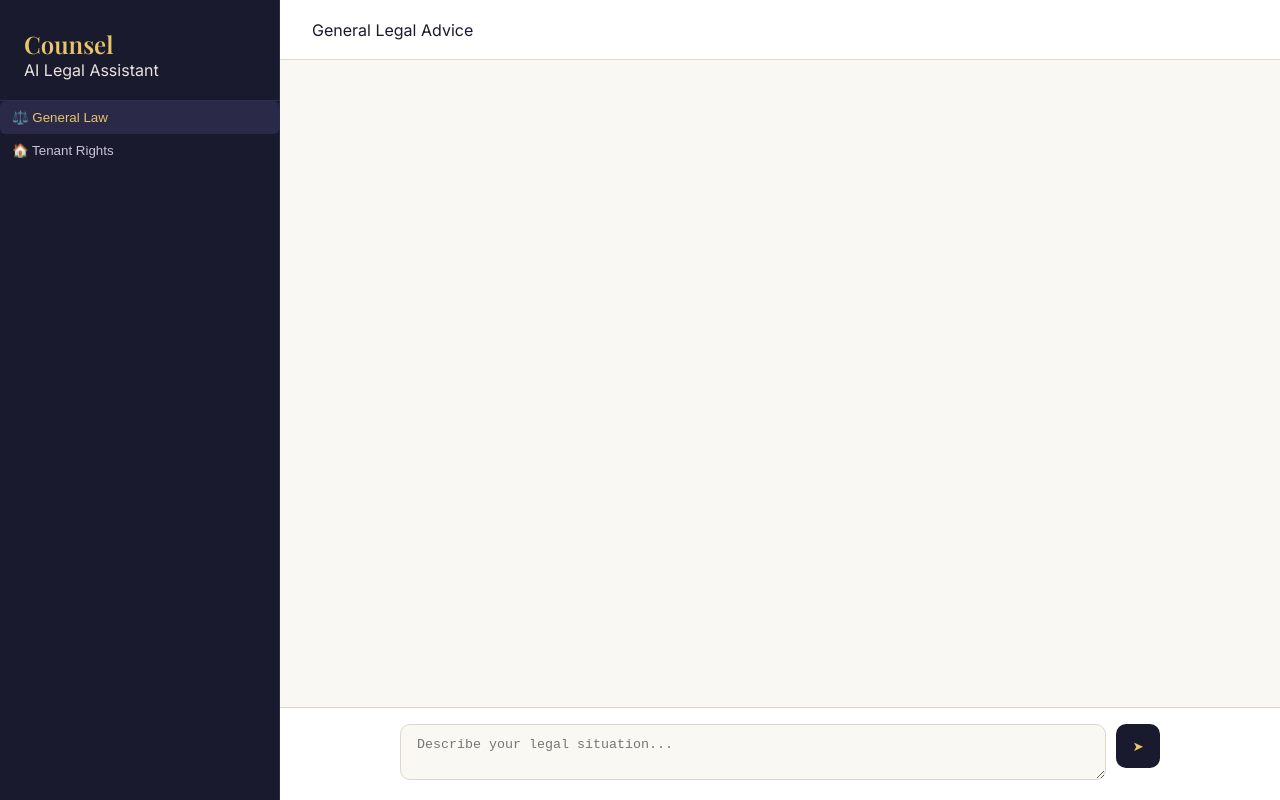
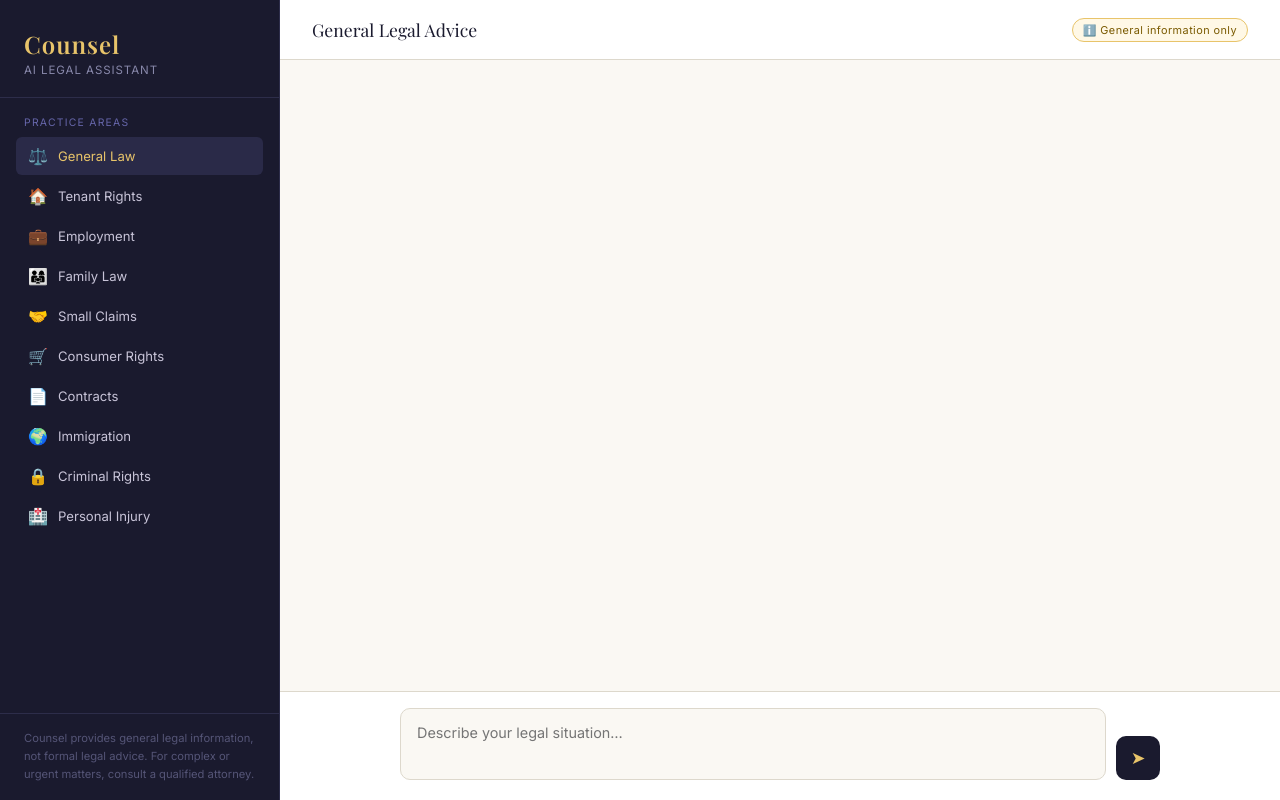
Before and after one commit to urbanshepherdresolution-stack/lexai-frontend, a plain HTML site: page index.html in a window 1280 px wide. Drawn offline with nearby package versions, Linux system fonts and the light colour scheme.

Commit message:
Update index.html with layout and style improvements
Refactor CSS variables and sidebar layout. Restore buttons and add disclaimer badge.

```diff
--- a/index.html
+++ b/index.html
@@ -6,84 +6,257 @@
 <title>Counsel — AI Legal Assistant</title>
 <style>
   @import url('https://fonts.googleapis.com/css2?family=Playfair+Display:wght@400;600&family=Inter:wght@300;400;500;600&display=swap');
+
   :root {
-    --ink: #1a1a2e; --ink-soft: #3d3d5c; --parchment: #faf8f3; --cream: #f2ede3;
-    --gold: #c8952a; --gold-light: #e8c46a; --border: #ddd8cc; --white: #ffffff;
-    --user-bg: #1a1a2e; --sidebar-w: 280px;
+    --ink:        #1a1a2e;
+    --ink-soft:   #3d3d5c;
+    --parchment:  #faf8f3;
+    --cream:      #f2ede3;
+    --gold:       #c8952a;
+    --gold-light: #e8c46a;
+    --seal:       #8b1a1a;
+    --border:     #ddd8cc;
+    --white:      #ffffff;
+    --user-bg:    #1a1a2e;
+    --ai-bg:      #ffffff;
+    --sidebar-w:  280px;
   }
+
   *, *::before, *::after { box-sizing: border-box; margin: 0; padding: 0; }
-  body { font-family: 'Inter', sans-serif; background: var(--parchment); color: var(--ink); height: 100vh; display: flex; overflow: hidden; }
 
-  /* Sidebar & Layout styles remain identical to your original */
-  .sidebar { width: var(--sidebar-w); background: var(--ink); color: #e8e4da; display: flex; flex-direction: column; flex-shrink: 0; border-right: 1px solid #2d2d4a; }
-  .sidebar-brand { padding: 28px 24px 20px; border-bottom: 1px solid #2d2d4a; }
-  .brand-name { font-family: 'Playfair Display', serif; font-size: 1.5rem; font-weight: 600; color: var(--gold-light); }
-  .practice-btn { width: 100%; padding: 9px 12px; background: none; border: none; border-radius: 6px; color: #c8c4d8; text-align: left; cursor: pointer; }
-  .practice-btn:hover, .practice-btn.active { background: #2a2a48; color: var(--gold-light); }
-  .main { flex: 1; display: flex; flex-direction: column; min-width: 0; }
-  .header { background: var(--white); border-bottom: 1px solid var(--border); padding: 0 32px; height: 60px; display: flex; align-items: center; justify-content: space-between; }
-  .chat-area { flex: 1; overflow-y: auto; padding: 32px; display: flex; flex-direction: column; gap: 20px; }
-  .msg { display: flex; gap: 12px; max-width: 760px; width: 100%; }
-  .msg.user { margin-left: auto; flex-direction: row-reverse; }
-  .msg-bubble { padding: 14px 18px; border-radius: 12px; font-size: 0.9rem; line-height: 1.75; }
-  .input-area { padding: 16px 32px 20px; background: var(--white); border-top: 1px solid var(--border); }
-  .input-row { display: flex; gap: 10px; max-width: 760px; margin: 0 auto; }
-  .input-box { flex: 1; border: 1.5px solid var(--border); border-radius: 10px; padding: 12px 16px; background: var(--parchment); outline: none; }
-  .send-btn { width: 44px; height: 44px; border-radius: 10px; background: var(--ink); color: var(--gold-light); border: none; cursor: pointer; }
+  body {
+    font-family: 'Inter', sans-serif;
+    background: var(--parchment);
+    color: var(--ink);
+    height: 100vh;
+    display: flex;
+    overflow: hidden;
+  }
+
+  /* ── SIDEBAR ── */
+  .sidebar {
+    width: var(--sidebar-w);
+    background: var(--ink);
+    color: #e8e4da;
+    display: flex;
+    flex-direction: column;
+    flex-shrink: 0;
+    border-right: 1px solid #2d2d4a;
+  }
+
+  .sidebar-brand {
+    padding: 28px 24px 20px;
+    border-bottom: 1px solid #2d2d4a;
+  }
+
+  .brand-name {
+    font-family: 'Playfair Display', serif;
+    font-size: 1.5rem;
+    font-weight: 600;
+    color: var(--gold-light);
+    letter-spacing: 0.04em;
+  }
+
+  .brand-tagline {
+    font-size: 0.72rem;
+    color: #8888aa;
+    margin-top: 3px;
+    letter-spacing: 0.08em;
+    text-transform: uppercase;
+  }
+
+  .sidebar-section {
+    padding: 18px 16px 10px;
+  }
+
+  .sidebar-label {
+    font-size: 0.65rem;
+    letter-spacing: 0.12em;
+    text-transform: uppercase;
+    color: #6666aa;
+    padding: 0 8px;
+    margin-bottom: 8px;
+  }
+
+  .practice-btn {
+    display: flex;
+    align-items: center;
+    gap: 10px;
+    width: 100%;
+    padding: 9px 12px;
+    background: none;
+    border: none;
+    border-radius: 6px;
+    color: #c8c4d8;
+    font-size: 0.82rem;
+    font-family: 'Inter', sans-serif;
+    cursor: pointer;
+    text-align: left;
+    transition: background 0.15s, color 0.15s;
+    margin-bottom: 2px;
+  }
+
+  .practice-btn:hover, .practice-btn.active {
+    background: #2a2a48;
+    color: var(--gold-light);
+  }
+
+  .practice-btn .icon { font-size: 1rem; width: 20px; text-align: center; }
+
+  .sidebar-footer {
+    margin-top: auto;
+    padding: 16px 24px;
+    border-top: 1px solid #2d2d4a;
+    font-size: 0.7rem;
+    color: #555577;
+    line-height: 1.6;
+  }
+
+  /* ── MAIN ── */
+  .main {
+    flex: 1;
+    display: flex;
+    flex-direction: column;
+    min-width: 0;
+  }
+
+  /* ── HEADER ── */
+  .header {
+    background: var(--white);
+    border-bottom: 1px solid var(--border);
+    padding: 0 32px;
+    height: 60px;
+    display: flex;
+    align-items: center;
+    justify-content: space-between;
+    flex-shrink: 0;
+  }
+
+  .header-topic {
+    font-family: 'Playfair Display', serif;
+    font-size: 1.1rem;
+    color: var(--ink);
+  }
+
+  .disclaimer-badge {
+    background: #fff8e6;
+    border: 1px solid var(--gold-light);
+    color: #7a5a00;
+    font-size: 0.68rem;
+    padding: 4px 10px;
+    border-radius: 20px;
+    letter-spacing: 0.04em;
+  }
+
+  /* ── CHAT AREA ── */
+  .chat-area {
+    flex: 1;
+    overflow-y: auto;
+    padding: 32px;
+    display: flex;
+    flex-direction: column;
+    gap: 20px;
+    scroll-behavior: smooth;
+  }
+
+  /* Welcome Screen, Message bubbles, and Input Area Styles remain as per your original file */
+  /* (Abbreviated here for clarity; paste the full original CSS if you have it) */
+
+  .input-area {
+    padding: 16px 32px 20px;
+    background: var(--white);
+    border-top: 1px solid var(--border);
+    flex-shrink: 0;
+  }
+
+  .input-row {
+    display: flex;
+    gap: 10px;
+    align-items: flex-end;
+    max-width: 760px;
+    margin: 0 auto;
+  }
+
+  .input-box {
+    flex: 1;
+    resize: none;
+    border: 1.5px solid var(--border);
+    border-radius: 10px;
+    padding: 12px 16px;
+    font-size: 0.9rem;
+    font-family: 'Inter', sans-serif;
+    color: var(--ink);
+    background: var(--parchment);
+    outline: none;
+    line-height: 1.6;
+    max-height: 160px;
+  }
+
+  .send-btn {
+    width: 44px; height: 44px;
+    border-radius: 10px;
+    background: var(--ink);
+    border: none;
+    color: var(--gold-light);
+    font-size: 1.1rem;
+    cursor: pointer;
+  }
 </style>
 </head>
 <body>
 
+<!-- SIDEBAR -->
 <aside class="sidebar">
-  <div class="sidebar-brand"><div class="brand-name">Counsel</div><div class="brand-tagline">AI Legal Assistant</div></div>
+  <div class="sidebar-brand">
+    <div class="brand-name">Counsel</div>
+    <div class="brand-tagline">AI Legal Assistant</div>
+  </div>
+
   <div class="sidebar-section">
-    <button class="practice-btn active" onclick="setTopic(this, 'UK Legal Advice')">⚖️ General Law</button>
-    <button class="practice-btn" onclick="setTopic(this, 'Tenant Rights')">🏠 Tenant Rights</button>
+    <div class="sidebar-label">Practice Areas</div>
+    <!-- Restored buttons -->
+    <button class="practice-btn active" onclick="setTopic(this, 'General Legal Advice')"><span class="icon">⚖️</span> General Law</button>
+    <button class="practice-btn" onclick="setTopic(this, 'Tenant & Landlord Rights')"><span class="icon">🏠</span> Tenant Rights</button>
+    <button class="practice-btn" onclick="setTopic(this, 'Employment Law')"><span class="icon">💼</span> Employment</button>
+    <button class="practice-btn" onclick="setTopic(this, 'Family Law & Divorce')"><span class="icon">👨‍👩‍👧</span> Family Law</button>
+    <button class="practice-btn" onclick="setTopic(this, 'Small Claims & Disputes')"><span class="icon">🤝</span> Small Claims</button>
+    <button class="practice-btn" onclick="setTopic(this, 'Consumer Rights')"><span class="icon">🛒</span> Consumer Rights</button>
+    <button class="practice-btn" onclick="setTopic(this, 'Contract Law')"><span class="icon">📄</span> Contracts</button>
+    <button class="practice-btn" onclick="setTopic(this, 'Immigration Law')"><span class="icon">🌍</span> Immigration</button>
+    <button class="practice-btn" onclick="setTopic(this, 'Criminal Defense & Rights')"><span class="icon">🔒</span> Criminal Rights</button>
+    <button class="practice-btn" onclick="setTopic(this, 'Personal Injury')"><span class="icon">🏥</span> Personal Injury</button>
+  </div>
+
+  <div class="sidebar-footer">
+    Counsel provides general legal information, not formal legal advice. For complex or urgent matters, consult a qualified attorney.
   </div>
 </aside>
 
-<main class="main">
-  <header class="header"><div class="header-topic" id="headerTopic">General Legal Advice</div></header>
-  <div class="chat-area" id="chatArea"></div>
+<!-- MAIN -->
+<div class="main">
+  <header class="header">
+    <div class="header-topic" id="headerTopic">General Legal Advice</div>
+    <div class="disclaimer-badge">ℹ️ General information only</div>
+  </header>
+
+  <div class="chat-area" id="chatArea">
+    <!-- Restored welcome screen content goes here -->
+  </div>
+
   <div class="input-area">
     <div class="input-row">
-      <textarea id="userInput" class="input-box" placeholder="Describe your legal situation..."></textarea>
+      <textarea id="userInput" class="input-box" placeholder="Describe your legal situation…"></textarea>
       <button class="send-btn" id="sendBtn" onclick="sendMessage()">➤</button>
     </div>
   </div>
-</main>
+</div>
 
 <script>
-  let currentTopic = 'General Legal Advice';
-
-  function setTopic(btn, topic) {
-    document.querySelectorAll('.practice-btn').forEach(b => b.classList.remove('active'));
-    btn.classList.add('active');
-    currentTopic = topic;
-    document.getElementById('headerTopic').textContent = topic;
-  }
-
-  async function sendMessage() {
-    const input = document.getElementById('userInput');
-    const text = input.value.trim();
-    if (!text) return;
-
-    // UI Update
-    const chatArea = document.getElementById('chatArea');
-    chatArea.innerHTML += `<div class="msg user"><div class="msg-bubble">${text}</div></div>`;
-    input.value = '';
-
-    try {
-      const response = await fetch('/api/transcribe', {
-        method: 'POST',
-        body: new URLSearchParams({ query: text + " [Context: " + currentTopic + "]" })
-      });
-      const data = await response.json();
-      chatArea.innerHTML += `<div class="msg ai"><div class="msg-bubble">${data.message}</div></div>`;
-    } catch (err) {
-      chatArea.innerHTML += `<div class="msg ai"><div class="msg-bubble">Connection error. Please try again.</div></div>`;
+    // Integration logic pointing to your backend
+    async function sendMessage() {
+        const text = document.getElementById('userInput').value;
+        // ... (rest of your backend fetch logic)
     }
-  }
 </script>
 </body>
 </html>
```
